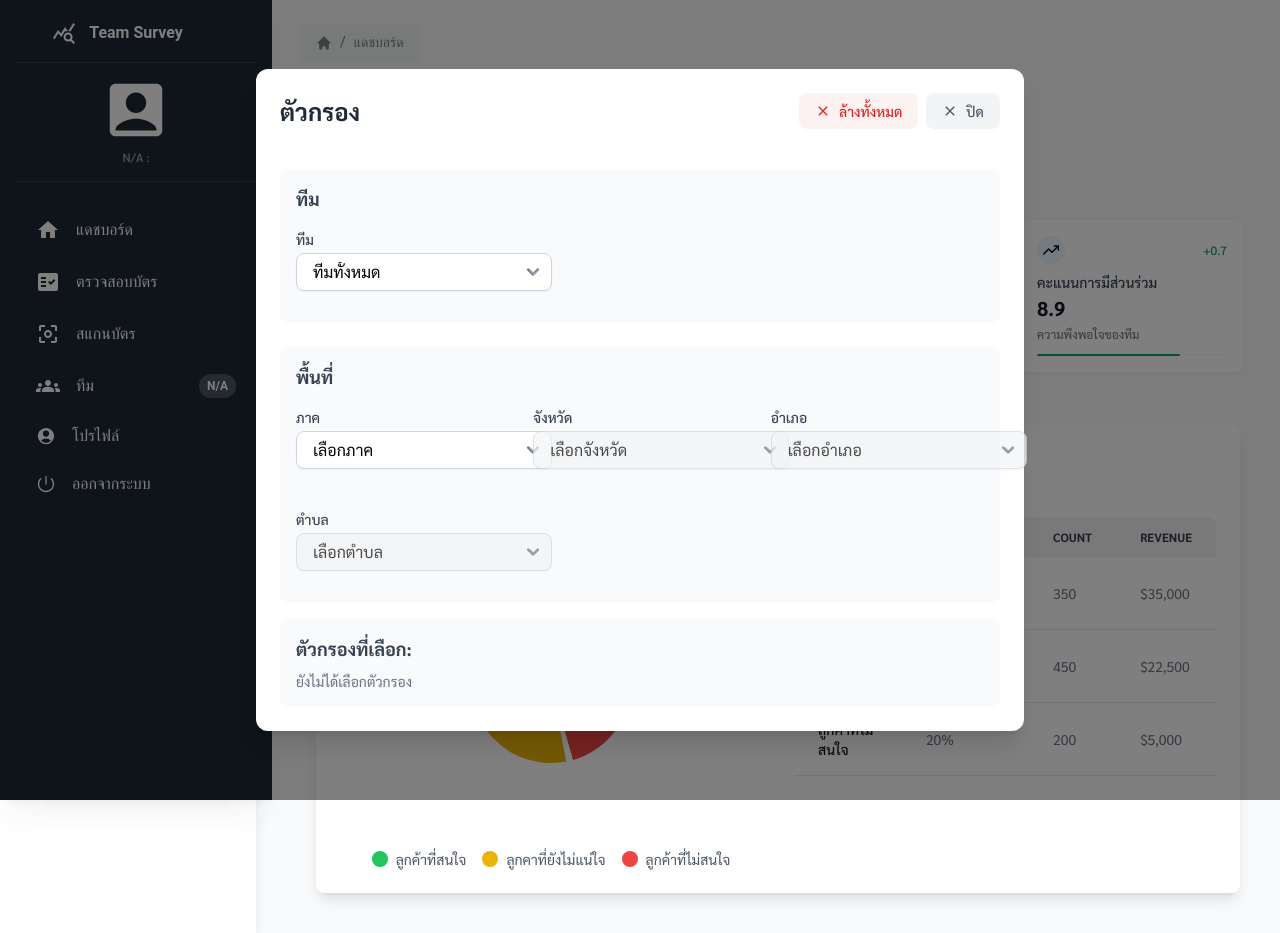
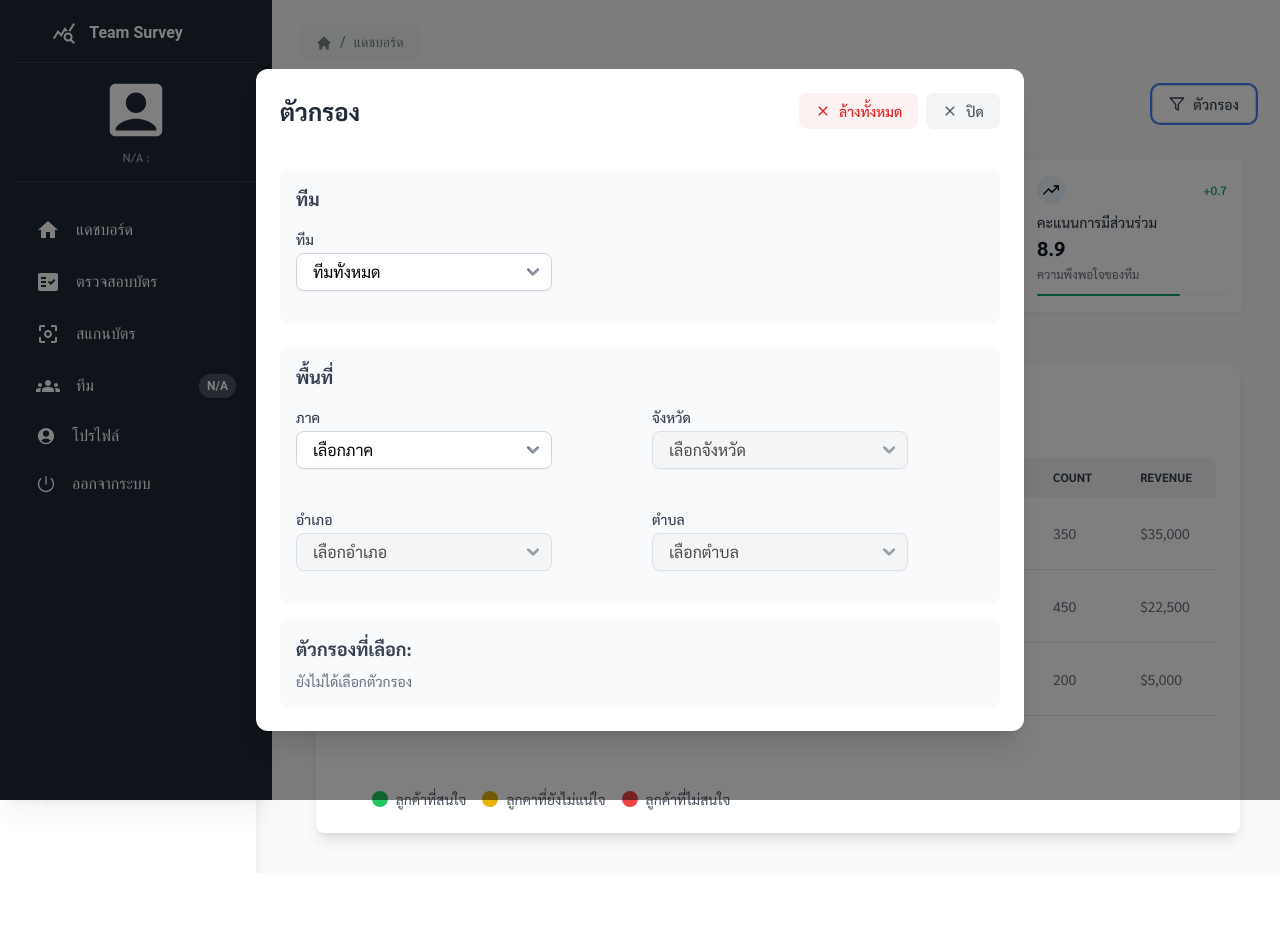
Before and after one commit to patt502090/Team-Survey, a Next.js app in the folder client/: page /dashboard in a window 1280 px wide. Both pictures are taken after a click on the button "ตัวกรอง". After the commit the page ends 873 px from the top, so only its background shows below. Built offline with nearby package versions, Linux system fonts and the light colour scheme.

Commit message:
update(filter): edit layout of locate

```diff
--- a/client/src/app/(main)/dashboard/page.tsx
+++ b/client/src/app/(main)/dashboard/page.tsx
@@ -36,15 +36,16 @@
         <div className="relative">
           <BreadcrumbsWithIcon pathName="แดชบอร์ด" />
         </div>
-        <div className="">
+        <div className="flex justify-between">
           <h1 className="text-2xl md:text-3xl font-bold text-gray-800">
             แดชบอร์ด
           </h1>
           {/* <ControlledSelect /> */}
           {/* <FilterTeamCustom/> */}
+          <HierarchicalFilter/>
         </div>
         {/* <FilterComponent /> */}
-        <HierarchicalFilter/>
+
 
         {/* <FilterListCustom/> */}
         {/* <div className="grid grid-cols-1 gap-6 md:grid-cols-2 xl:grid-cols-4">
--- a/client/src/components/Dashboard/Filters/HierarchicalFilter.tsx
+++ b/client/src/components/Dashboard/Filters/HierarchicalFilter.tsx
@@ -176,7 +176,7 @@
                     {/* Location Section */}
                     <div className="bg-gray-50 p-4 rounded-lg">
                       <h3 className="text-lg font-semibold text-gray-700 mb-4">พื้นที่</h3>
-                      <div className="grid grid-cols-1 md:grid-cols-2 lg:grid-cols-3 gap-6">
+                      <div className="grid grid-cols-1 md:grid-cols-2  gap-6">
                         <DropdownSelect
                           label="ภาค"
                           value={filters.region}
```
